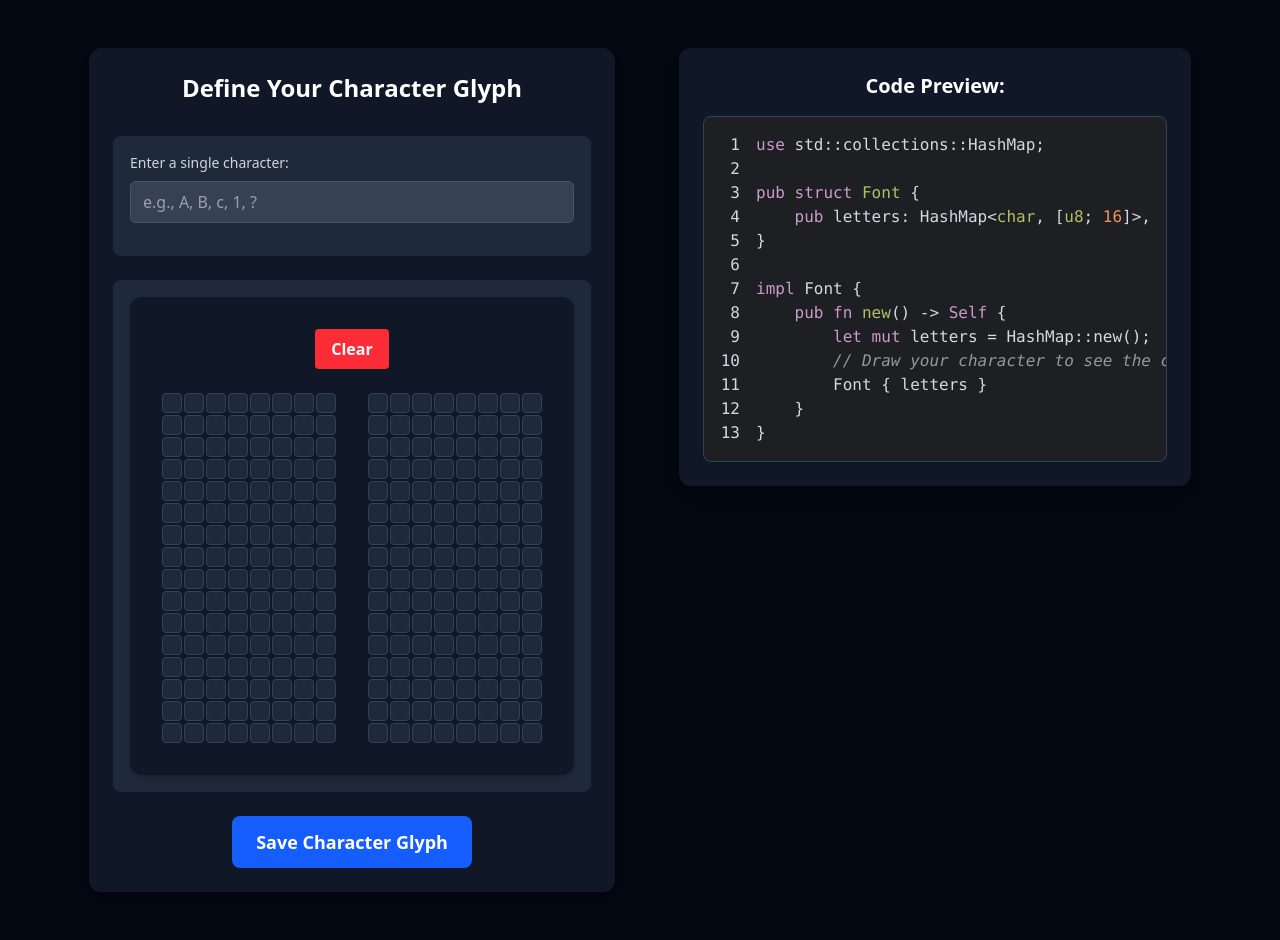
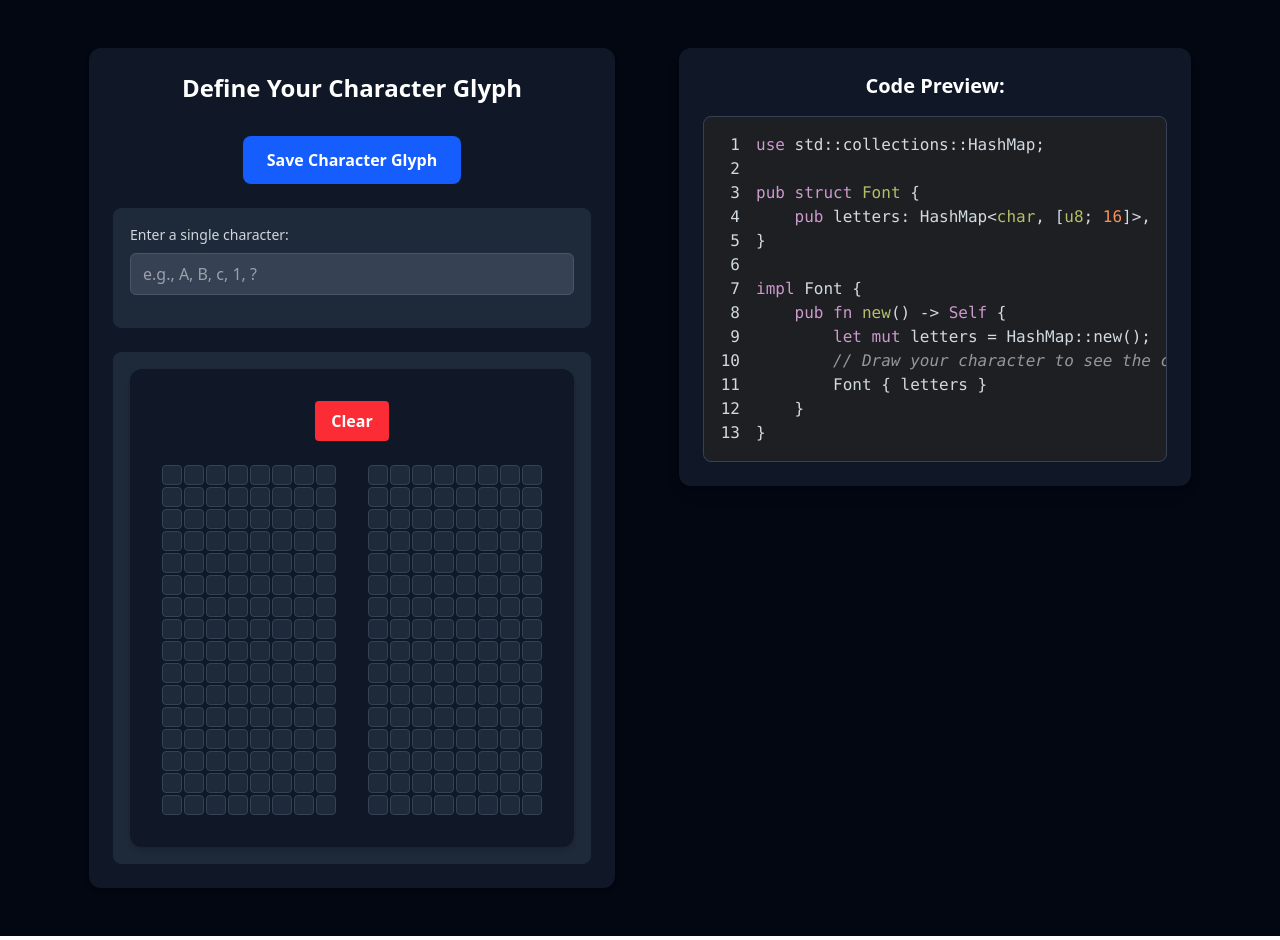
Before and after one commit to HardBoss07/playground, a Next.js app in the folder rust-font-bitmap/: page / in a window 1280 px wide. Built offline with nearby package versions, Linux system fonts and the light colour scheme.

Commit message:
switched around layout and styling of submit button

```diff
--- a/rust-font-bitmap/app/globals.css
+++ b/rust-font-bitmap/app/globals.css
@@ -88,7 +88,7 @@
 }
 
 .submit-button {
-    @apply px-6 py-3 bg-blue-600 text-white font-bold rounded-lg hover:bg-blue-700 transition-colors duration-200 self-center text-lg;
+    @apply px-6 py-3 bg-blue-600 text-white font-bold rounded-lg hover:bg-blue-700 transition-colors duration-200 self-center;
 }
 
 .assigned-character-display {
--- a/rust-font-bitmap/components/CharacterForm.tsx
+++ b/rust-font-bitmap/components/CharacterForm.tsx
@@ -27,6 +27,10 @@ export default function CharacterForm({onSubmit}: CharacterFormProps) {
         <form onSubmit={handleSubmit} className="character-form-container">
             <h2>Define Your Character Glyph</h2>
 
+            <button type="submit" className="submit-button">
+                Save Character Glyph
+            </button>
+
             <div className="form-section">
                 <InputField
                     label="Enter a single character:"
@@ -40,10 +44,6 @@ export default function CharacterForm({onSubmit}: CharacterFormProps) {
             <div className="form-section">
                 <GridPainter onChange={setBitmap}/>
             </div>
-
-            <button type="submit" className="submit-button">
-                Save Character Glyph
-            </button>
         </form>
     );
 }
```
